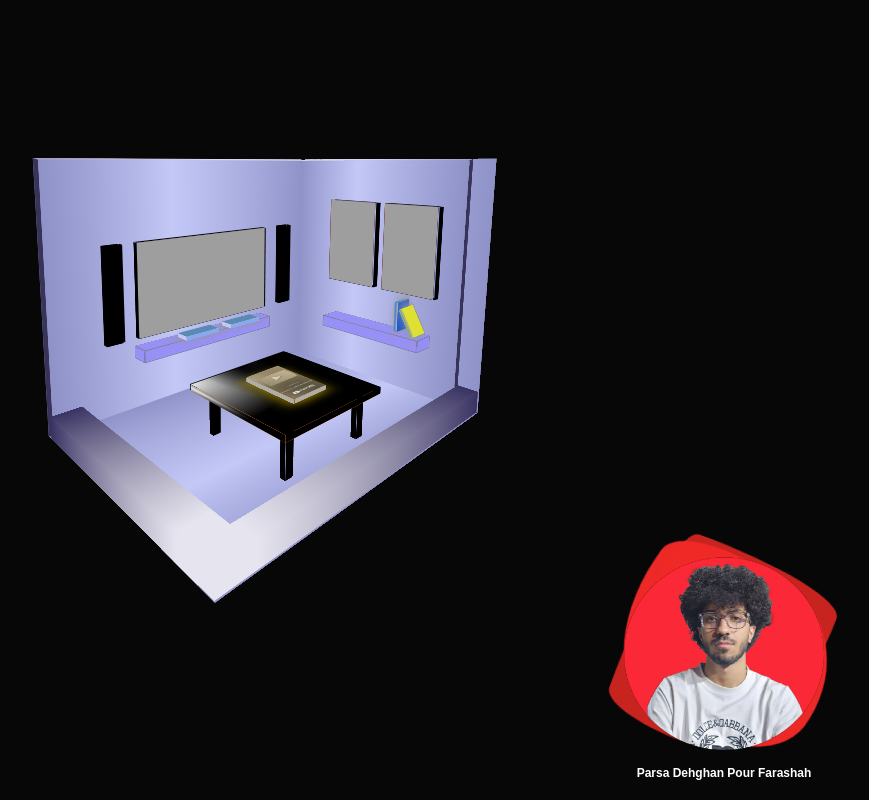
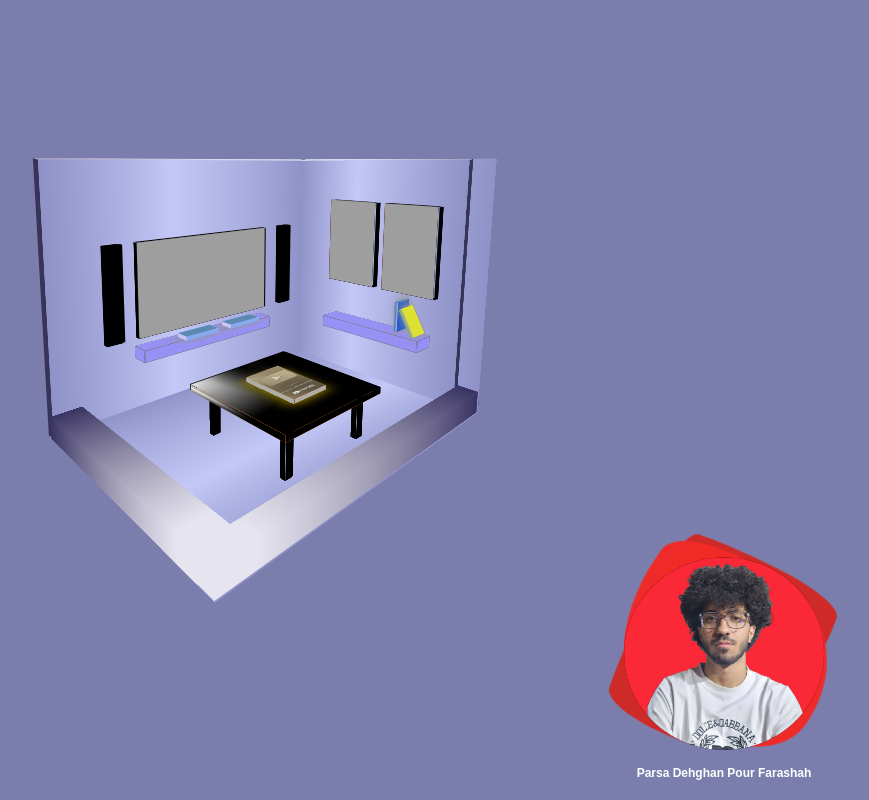
Before and after one commit to parsa-farshah/3DRoom, a plain HTML site: page index.html in a window 1280 px wide. Shown: the whole page, without its empty margins (406-1275 px from the left). Drawn offline with Linux system fonts and the light colour scheme; grey boxes are pictures that could not be loaded.

Commit message:
add color bg

```diff
--- a/assets/stylesheets/global.css
+++ b/assets/stylesheets/global.css
@@ -8,5 +8,5 @@
 body {
   font-size: 100%;
   /* overflow-x: hidden; */
-  background-color: rgba(0, 0, 0, 0.973);
+  background-color: #7b7ead;
 }
```
